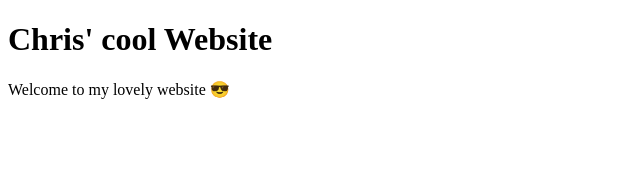
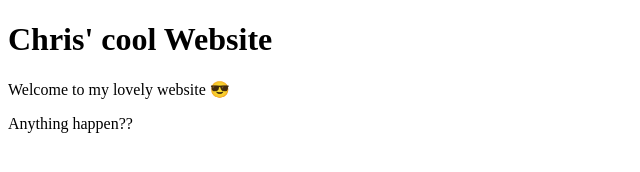
Before and after one commit to christopats/tech-cornwall-devops, a plain HTML site: page index.html in a window 1280 px wide. Shown: the whole page, without its empty margins (0-640 px from the left). Drawn offline with Linux system fonts and the light colour scheme.

Commit message:
test gh action

```diff
--- a/index.html
+++ b/index.html
@@ -10,6 +10,7 @@
 <body>
     <h1>Chris' cool Website</h1>
     <p>Welcome to my lovely website 😎</p>
+    <p>Anything happen??</p>
 </body>
 
 </html>
```
